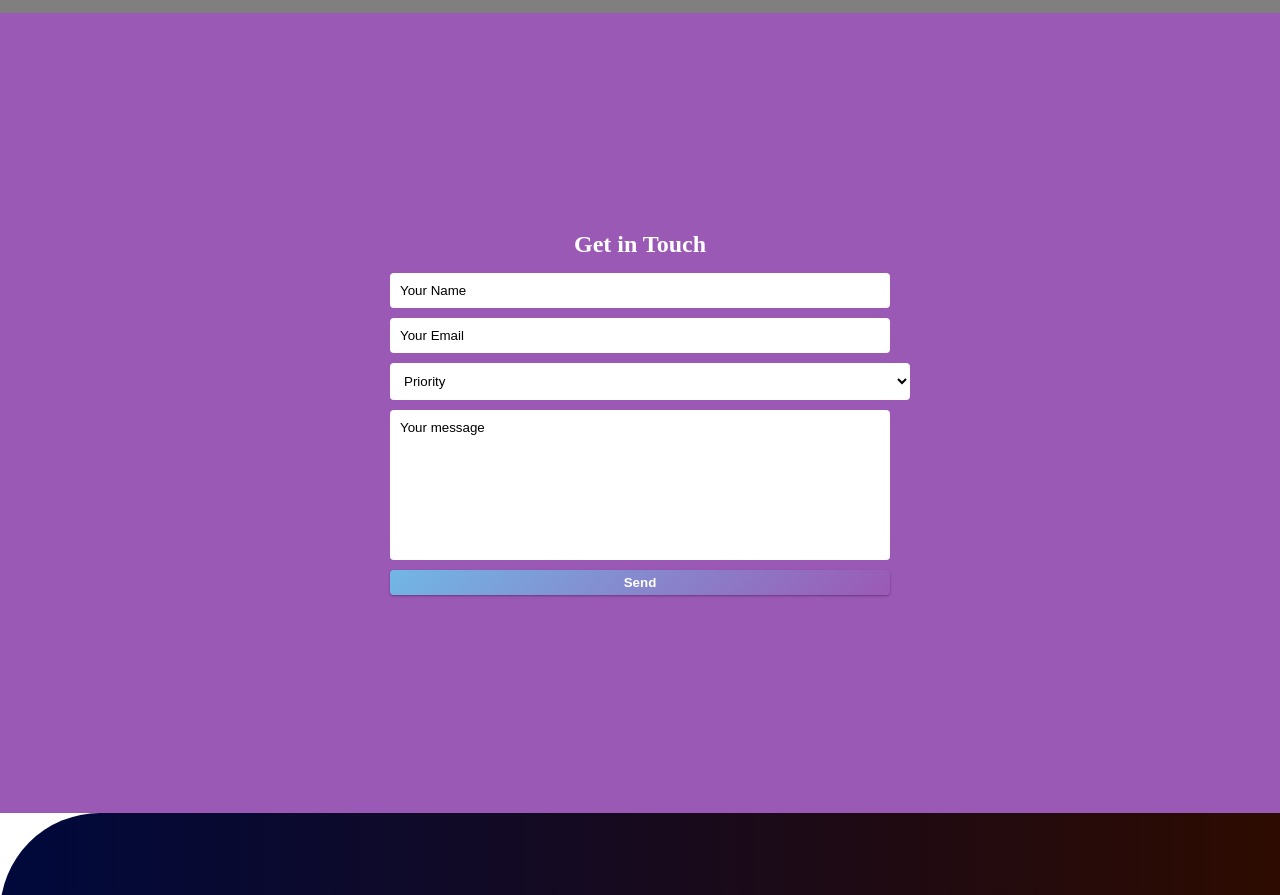
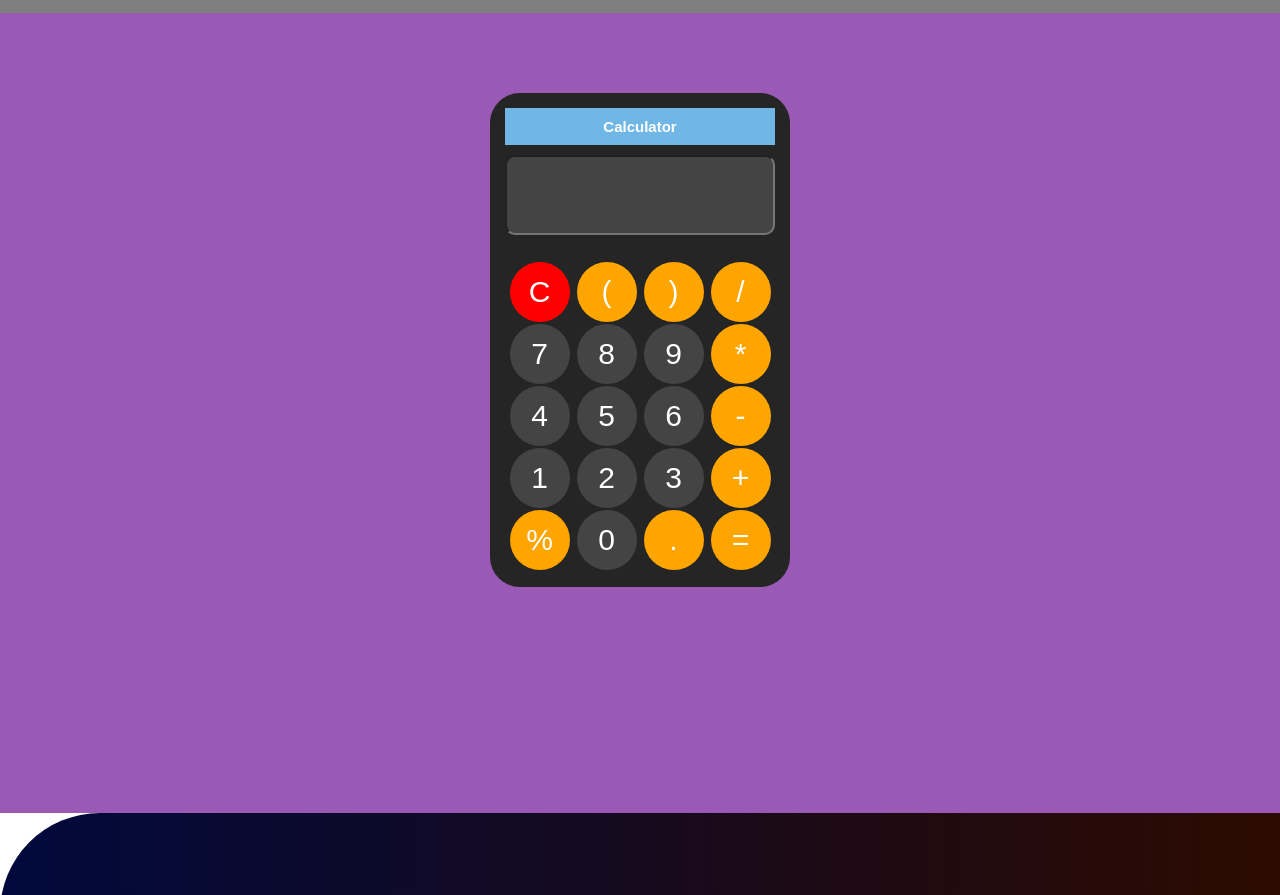
Before and after one commit to Jizzyjay/Ait-ass1, a plain HTML site: page calculator.html in a window 1280 px wide. Shown: the part 900-1795 px from the top of the page. Drawn offline with Linux system fonts and the light colour scheme.

Commit message:
calculator

```diff
--- a/calculator.html
+++ b/calculator.html
@@ -28,26 +28,48 @@
     </section>
 
     <section class="form">
-        <div id="contact">
-        <h2><b>Get in Touch </b></h2>
-        <div id="contact-form">
-            <form method="POST" action="https://formsubmit.co/ekunolajohn@gmail.com">
-                <input type="hidden" name="_subject" value="Contact request from personal website" />
-                <input type="name" name="_replyto" placeholder="Your Name" required>
-                <input type="email" name="_replyto" placeholder="Your Email" required>
+        <div class="container">
+            <h2 class="header"> Calculator</h2>
+            <input type="text" class="results">
 
-                    <select name="Priority" id="gender">
-                        <option value="select">Priority</option>
-                        <option value="male">Important</option>
-                        <option value="female">Very important</option>
-                        <option value="others">Not important</option>
-                    </select>
-                <textarea name="message" placeholder="Your message" required></textarea>
-                <button type="submit">Send</button>
-            </form>
-        </div>
-        <!-- End #contact-form -->
-    </div>
+            <table>
+                <tr>
+                    <td>  <button id="clear">C</button></td>
+                    <td>  <button id="operator">(</button></td>
+                    <td>  <button id="operator">)</button></td>
+                    <td>  <button id="operator">/</button></td>
+                </tr>
+                <tr>
+                    <td>  <button class="digits" value="7" >7</button></td>
+                    <td>  <button class="digits" value="8" >8</button></td>
+                    <td>  <button class="digits" value="9" >9</button></td>
+                    <td>  <button class="operator" value="*" >*</button></td>
+                </tr>
+
+                <tr>
+                    <td>  <button class="digits" value="4" >4</button></td>
+                    <td>  <button class="digits" value="5" >5</button></td>
+                    <td>  <button class="digits" value="6" >6</button></td>
+                    <td>  <button class="operator" value="-" >-</button></td>
+                </tr>
+
+                <tr>
+                    <td>  <button class="digits" value="1" >1</button></td>
+                    <td>  <button class="digits" value="2" >2</button></td>
+                    <td>  <button class="digits" value="3" >3</button></td>
+                    <td>  <button class="operator" value="+" >+</button></td>
+                </tr>
+
+                <tr>
+                    <td>  <button class="operator" value="%" >%</button></td>
+                    <td>  <button class="digits" value="0" >0</button></td>
+                    <td>  <button class="operator" value="." >.</button></td>
+                    <td>  <button class="operator" value="=" >=</button></td>
+
+                </tr>
+</table>
+
+</div>
     </section>
 
     <footer>
--- a/style.css
+++ b/style.css
@@ -6,7 +6,6 @@
 
 
 /* Navbar */
-
 .navbar {
     display: flex;
     justify-content: center;
@@ -106,6 +105,7 @@
     box-sizing: border-box;
     padding: 20px;
     margin-bottom: 50px;
+    background: linear-gradient(135deg, #71b7e6, #9b59b6);
 }
 
 #pic {
@@ -390,29 +390,35 @@ form .button input {
     #contact-form textarea::-webkit-input-placeholder {
         color: #000;
     }
+
     #contact-form input:-moz-placeholder,
     #contact-form textarea:-moz-placeholder {
         color: #fff;
         opacity: 1;
     }
+
     #contact-form input::-moz-placeholder,
     #contact-form textarea::-moz-placeholder {
         color: #fff;
         opacity: 1;
     }
+
     #contact-form input:-ms-input-placeholder,
     #contact-form textarea:-ms-input-placeholder {
         color: #000;
     }
+
     #contact-form input:focus,
     #contact-form textarea:focus {
         outline: none;
         background: #fff;
     }
+
     #contact-form textarea {
         height: 150px;
         resize: none;
     }
+
     #contact-form button {
         display: block;
         width: 100%;
@@ -425,6 +431,7 @@ form .button input {
         box-shadow: 0 1px 3px rgba(0, 0, 0, 0.12), 0 1px 2px rgba(0, 0, 0, 0.24);
         transition: 0.5s ease all;
     }
+
     #contact-form button:hover {
         background-color: orange;
         color:white;
@@ -499,39 +506,47 @@ form .button input {
     color: #fff;
     transition: 0.4s ease;
 }
+
 .btnn:hover{
     background: #9b59b6;
     color: #71b7e6;
 }
+
 .btnn a{
     text-decoration: none;
     color: #000;
     font-weight: bold;
 }
+
 .btnn a:hover{
     text-decoration: none;
     color: #71b7e6;
     font-weight: bold;
 }
+
 .form .link{
     font-family: Arial, Helvetica, sans-serif;
     font-size: 17px;
     padding-top: 20px;
     text-align: center;
 }
+
 .form .link a{
     text-decoration: none;
     color: #71b7e6;
 }
+
 .liw{
     padding-top: 15px;
     padding-bottom: 10px;
     text-align: center;
 }
+
 .icons a{
     text-decoration: none;
     color: #fff;
 }
+
 .icons ion-icon{
     color: #fff;
     font-size: 30px;
@@ -539,6 +554,115 @@ form .button input {
     padding-top: 5px;
     transition: 0.3s ease;
 }
+
 .icons ion-icon:hover{
     color: #9b59b6;
 }
+
+/* Calculator */
+.container{
+    display: flex;
+	flex-direction: column;
+	width: 300px;
+	background-color: rgb(37, 37, 37);
+	padding: 15px;
+	border-radius: 30px;
+    margin: auto;
+    margin-top: 80px;
+}
+
+.header{
+    background-color: #71b7e6;
+    font-size: 15px;
+    font-weight: 900;
+    font-family: Arial;
+    padding: 10px;
+    color: white;
+    justify-content: center;
+    text-align: center;
+    align-items: center;
+}
+
+input{
+    height: 80px;
+	width: 270px;
+	background-color: rgb(68, 68, 68);
+	font-family: Arial, Helvetica, sans-serif;
+	color: white;
+	display: flex;
+	justify-content: flex-end;
+	align-items: flex-end;
+	font-size: 50px;
+	border-radius: 10px;
+	margin-bottom: 25px;
+	margin-top: 10px;
+}
+
+table{
+    width: 100%;
+    text-align: center;
+}
+
+td{
+    width: 25%;
+}
+
+td button {
+	border-style: none;
+	color: white;
+	font-size: 30px;
+	transition: 0.4s;
+}
+
+.digits {
+    border-radius: 50%;
+	width: 60px;
+	height: 60px;
+	background-color: rgb(68, 68, 68);
+}
+
+.digits:hover {
+	background-color: rgb(154, 154, 154);
+}
+
+#operator{
+    border-radius: 50%;
+	width: 60px;
+	height: 60px;
+	background-color: orange;
+	color: white;
+}
+
+#operator:hover {
+	background-color: rgb(255, 255, 255);
+	color: orange;
+}
+
+.operator{
+    border-radius: 50%;
+	width: 60px;
+	height: 60px;
+	background-color: orange;
+	color: white;
+}
+
+.operator:hover {
+	background-color: rgb(255, 255, 255);
+	color: orange;
+}
+
+#clear{
+    border-radius: 50%;
+	width: 60px;
+	height: 60px;
+	background-color: red ;
+	color: white;
+}
+
+#clear:hover {
+    border-radius: 50%;
+	width: 60px;
+	height: 60px;
+	background-color: white;
+	color: red;
+}
```
